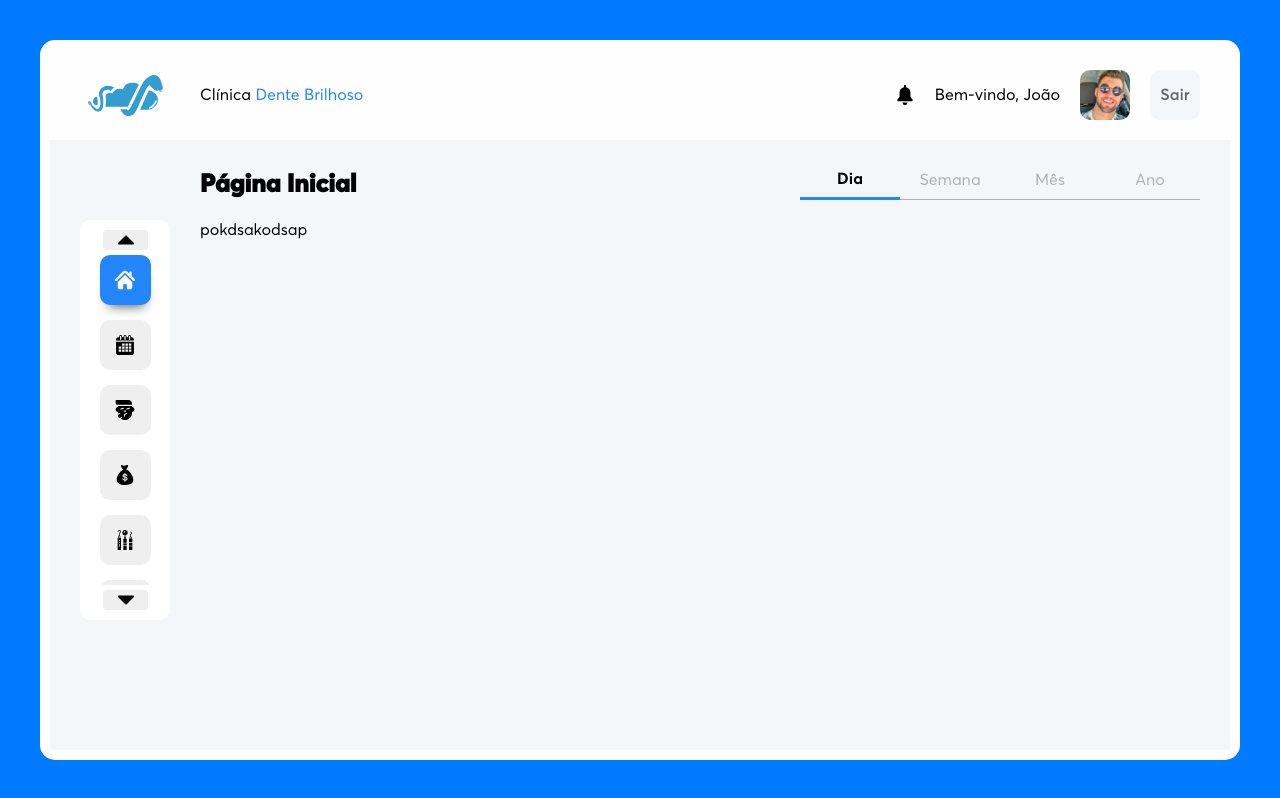
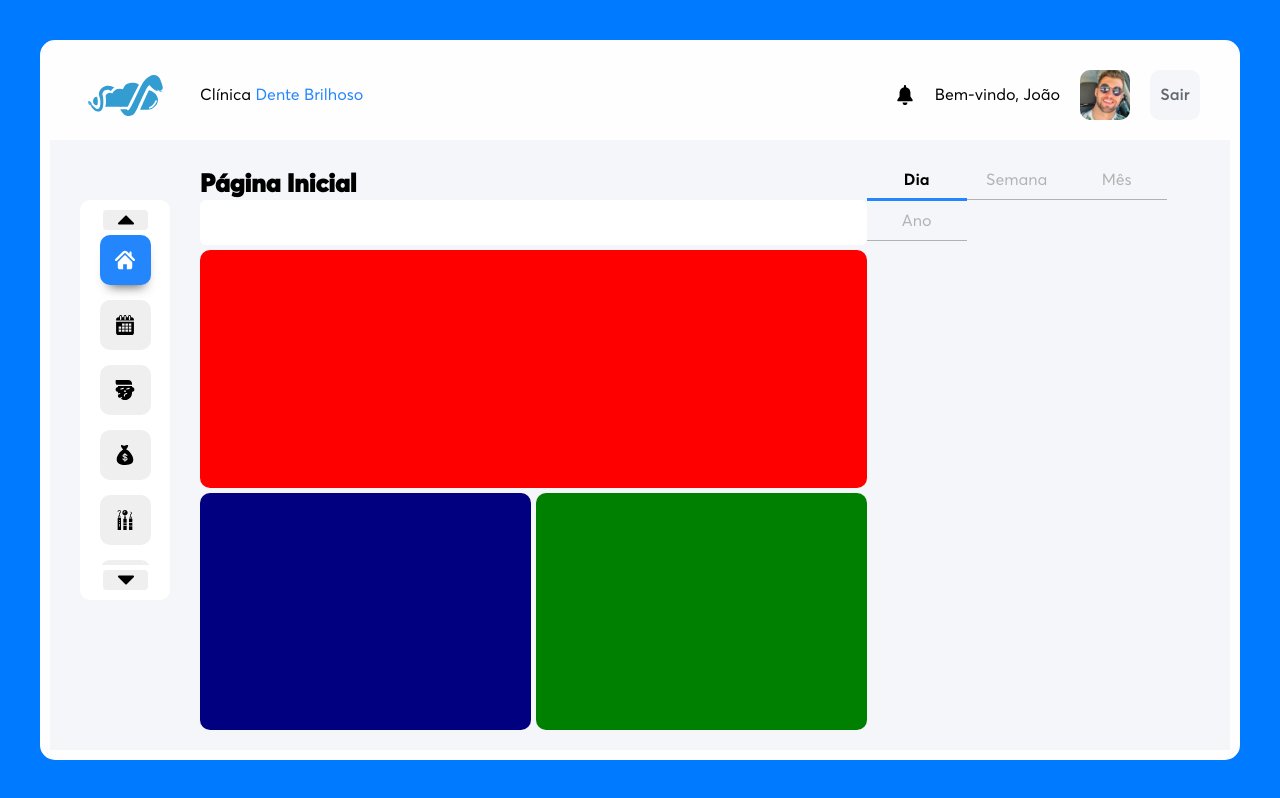
Before and after one commit to joaolessab/react-vesaliuz-dental-care-system, a React (Create React App) app in the folder frontend/: page / in a window 1280 px wide. Both pictures are taken after typing "name@example.com", "Sample123" into the empty fields and a click on the button "Esqueceu sua senha?". Built offline with nearby package versions, Linux system fonts and the light colour scheme.

Commit message:
Estrutura modificada

```diff
--- a/frontend/src/pages/Main.css
+++ b/frontend/src/pages/Main.css
@@ -49,38 +49,11 @@
     height: 50px;
     width: 50px;
 }
-.main-header--content{
-    height: auto;
-    display: flex;
-    background-color: #f5f6fa;
-    flex-direction: row;
-    padding: 30px;
-    padding-top: 20px;
-    padding-bottom: 20px;
-}
-.main-header--content .begin--spaced{
-    flex-basis: 120px;
-}
-.main-header--content .middle--spaced{
-    flex: 2;
-    align-items: flex-end;
-    justify-content: left;
-    justify-items: center;
-    display: flex;
-}
-.main-header--content .middle--spaced h1{
+.miolo-container h1{
     font-family: 'Averta Extra Bold';
     font-size: 25px;
 }
-
-.main-header--content .end--spaced{
-    flex: 1;
-    align-items: flex-end;
-    justify-content: flex-end;
-    justify-items: center;
-    display: flex;
-}
-.main-header--content .days-groupButton button{
+.auxiliar-container .days-groupButton button{
     border: 0px;
     border-bottom: 1px solid #b2b2b2;
     background-color: transparent;
@@ -88,20 +61,19 @@
     height: 40px;
     color: #b2b2b2;
 }
-.main-header--content .days-groupButton button:hover, .main-header--content .days-groupButton .selected{
+.auxiliar-container .days-groupButton button:hover, .auxiliar-container .days-groupButton .selected{
     cursor: pointer;
     color: black;
     border-bottom: 3px solid #2386fd;
     font-family: 'Averta Bold';
 }
-
 .main-container--content{
     flex: 1 1;
     flex-direction: row;
     display: flex;
     background-color: #f5f6fa;
     padding: 30px;
-    padding-top: 0px;
+    padding-top: 20px;
     padding-bottom: 20px;
 }
 .main-container--content .sidebar-container{
@@ -110,10 +82,19 @@
     height: 100%;
     justify-content: flex-start;
     align-content: center;
+    padding-top: 40px;
 }
-.main-container--content .miolo-container{
+.miolo-container{
+    flex: 2 1;
+    height: 100%;
+    display: flex;
+    flex-direction: column;
+}
+.main-container--content .auxiliar-container{
     flex: 1;
     height: 100%;
+    display: flex;
+    justify-content: flex-end;
 }
 .main-container--content .sidebar-container .sidebar{
     height: 400px;
@@ -178,3 +159,47 @@
     background-color: #ececec;
     cursor: pointer;
 }
+.miolo-container .title-div{
+    flex-basis: 40px;
+    display: flex;
+    align-items: end;
+}
+
+.miolo-container .search-div{
+    display: flex;
+    border-radius: 10px;
+    background-color: navy;
+    flex-basis: 40px;
+}
+.miolo-container .search-div input{
+    flex: 1;
+    padding-right: 60px;
+}
+
+.miolo-container .info-div{
+    display: flex;
+    flex: 1 1;
+    border-radius: 10px;
+    margin-top: 5px;
+    margin-bottom: 5px;
+    background-color: red;
+}
+
+.miolo-container .chart-div{
+    display: flex;
+    flex: 1 1;
+}
+.miolo-container .chart-div .revenue{
+    display: flex;
+    flex: 1 1;
+    border-radius: 10px;
+    background-color: navy;
+    margin-right: 2.5px;
+}
+.miolo-container .chart-div .expense{
+    display: flex;
+    flex: 1 1;
+    border-radius: 10px;
+    background-color: green;
+    margin-left: 2.5px;
+}
--- a/frontend/src/pages/Main.js
+++ b/frontend/src/pages/Main.js
@@ -9,8 +9,8 @@ export default function Main(){
     return (
         <div className="father-container">
             <div className="blackboard-container--columnar">
+                {/* MAIN NAVBAR */}
                 <div className="main-navbar--top">
-
                     <div className="left-side">
                         <div className="logo"></div>
                         <p>Clínica <em>Dente Brilhoso</em></p>
@@ -23,21 +23,6 @@ export default function Main(){
                         <button className="secondary-button--rectangle--middle---size lrbuton icon-exit--white">
                             <p>Sair</p>
                         </button>
-                    </div>
-                </div>
-
-                <div className="main-header--content">
-                    <div className="begin--spaced"></div>
-
-                    <div className="middle--spaced">
-                        <h1>Página Inicial</h1>
-                    </div>
-
-                    <div className="end--spaced days-groupButton">
-                        <button className="selected">Dia</button>
-                        <button>Semana</button>
-                        <button>Mês</button>
-                        <button>Ano</button>
                     </div>
                 </div>
 
@@ -66,9 +51,31 @@ export default function Main(){
                     </div>
                     {/* MIOLO */}
                     <div className="miolo-container">
-                        <div>pokdsakodsap</div>
+                        <div className="title-div">
+                            <h1>Página Inicial</h1>
+                        </div>
+                        <div className="search-div">
+                            <input type="text" />
+                        </div>
+                        <div className="info-div">
+
+                        </div>
+                        <div className="chart-div">
+                            <div className="revenue"></div>
+                            <div className="expense"></div>
+                        </div>
+                    </div>
+
+                    <div className="auxiliar-container">
+                        <div className="days-groupButton main-top--scorer">
+                            <button className="selected">Dia</button>
+                            <button>Semana</button>
+                            <button>Mês</button>
+                            <button>Ano</button>
+                        </div>
                     </div>
                 </div>
+
             </div>
         </div>
     );
```
Also changed, not shown: 1 other file (tests, documents, lock files or other folders).
